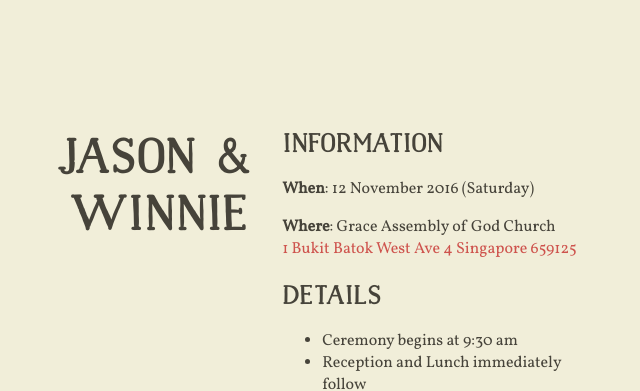
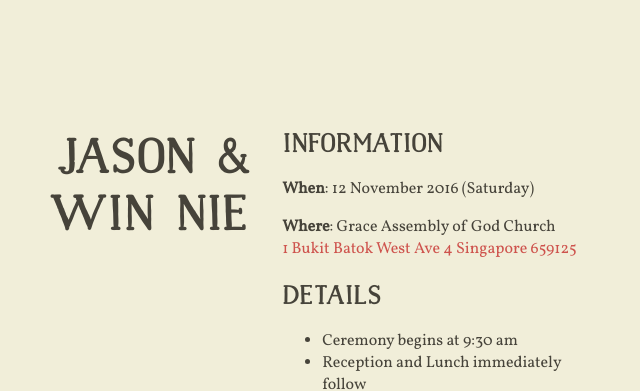
Before and after one commit to jasonandwinnie/jasonandwinnie.github.io, a Jekyll site: the page built from index.html, in a window 1280 px wide. Shown: the top 391 px of the page, without its empty margins (385-1025 px from the left). Built offline with Jekyll 4.4.1, drawn with Linux system fonts in a browser that asks for light colours; nearby versions of some CDN libraries; some web fonts are replaced.

Commit message:
edit Win Nie

```diff
--- a/_config.yml
+++ b/_config.yml
@@ -7,9 +7,9 @@ compass:
   # an avatar or logo (optional)
   # logo: "/images/logo.png"
   # author will appear under the avatar (optional)
-  author: "Jason & Winnie"
+  author: "Jason & Win Nie"
   # tagline will appear under the title (optional)
-  tagline: "Jason & Winnie"
+  tagline: "Jason & Win Nie"
   # if include_content is true, the contents of the content.html include will be
   # added right above the generated item list, if present
   include_content: true
--- a/_includes/content.html
+++ b/_includes/content.html
@@ -1,7 +1,7 @@
 <h2>Information</h2>
 <p><strong>When</strong>: 12 November 2016 (Saturday)</p>
 <p><strong>Where</strong>: Grace Assembly of God Church <br>
-  <a href="https://goo.gl/maps/K7SFeHWKBvQ2">1 Bukit Batok West Ave 4 Singapore 659125</a></p>
+  <a href="https://www.google.com.sg/maps/dir//1+Bukit+Batok+West+Avenue+4,+659125/@1.3616181,103.7404763,15.48z/data=!4m9!4m8!1m0!1m5!1m1!1s0x31da1034b3008f5f:0xad6f11974ff293f4!2m2!1d103.747213!2d1.364453!3e0">1 Bukit Batok West Ave 4 Singapore 659125</a></p>
 
 <h2>Details</h2>
 <ul>
```
